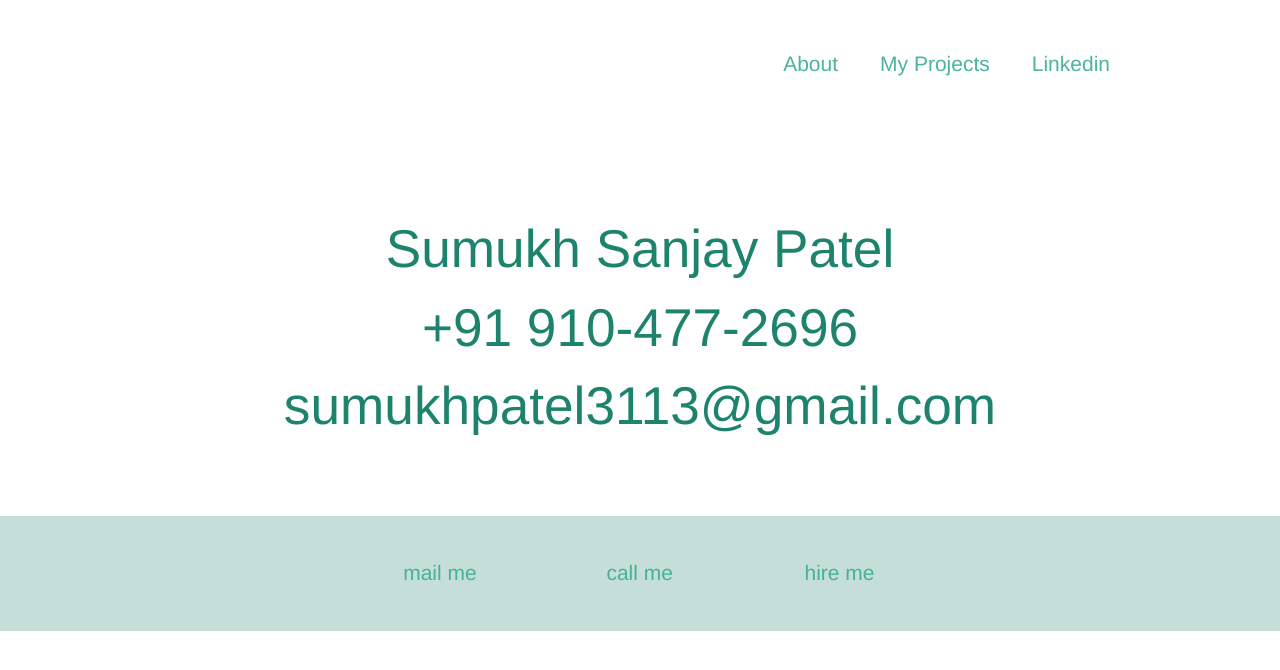
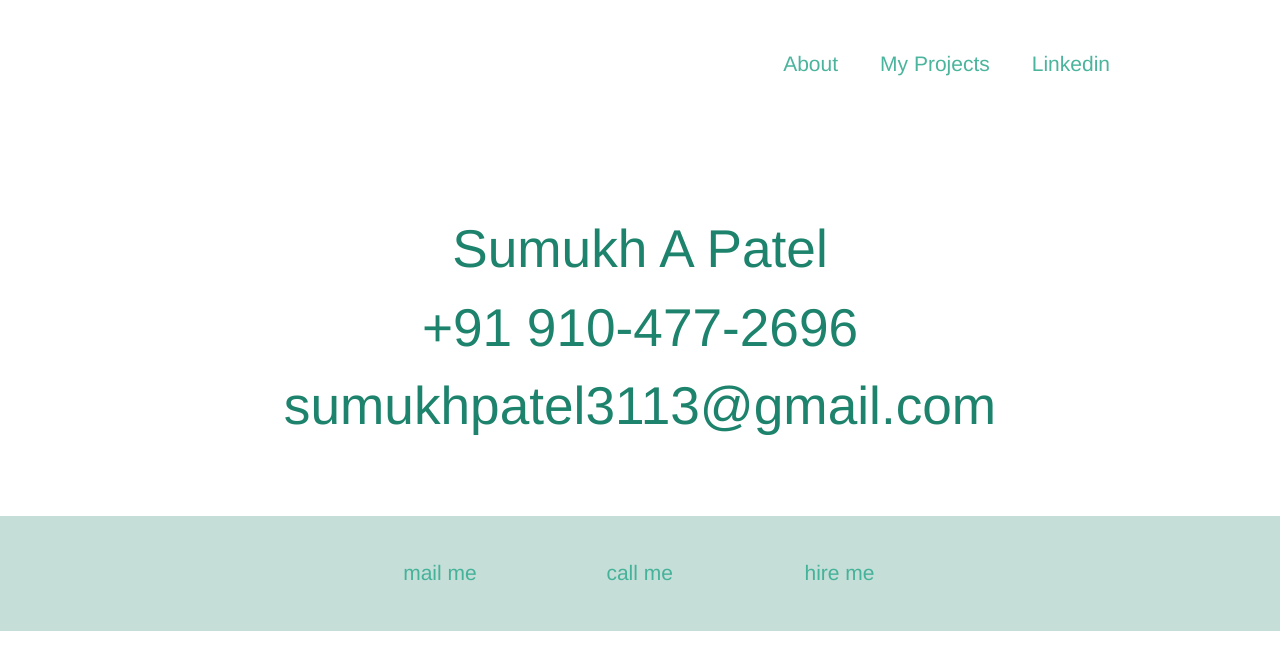
Before and after one commit to su31kh/cvSite, a plain HTML site: page call.html in a window 1280 px wide. Drawn offline with Linux system fonts and the light colour scheme; a web font is replaced by a local one.

Commit message:
Update call.html

```diff
--- a/call.html
+++ b/call.html
@@ -97,7 +97,7 @@
 
 
             <header>
-              <h2>Sumukh Sanjay Patel </h2>
+              <h2>Sumukh A Patel </h2>
             <h3> </h3>
               <h2>+91 910-477-2696</h2>
             <h3> </h3>
```
